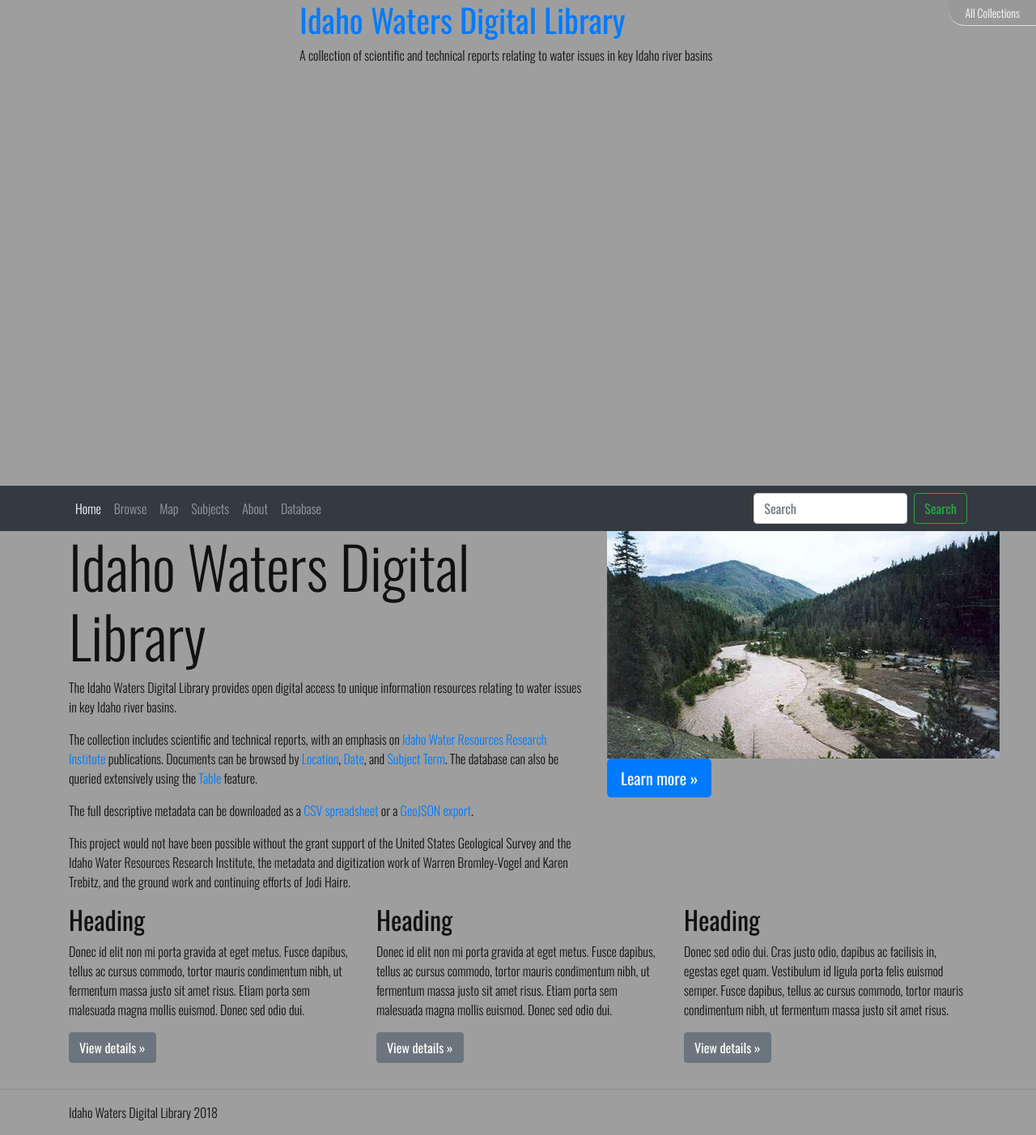
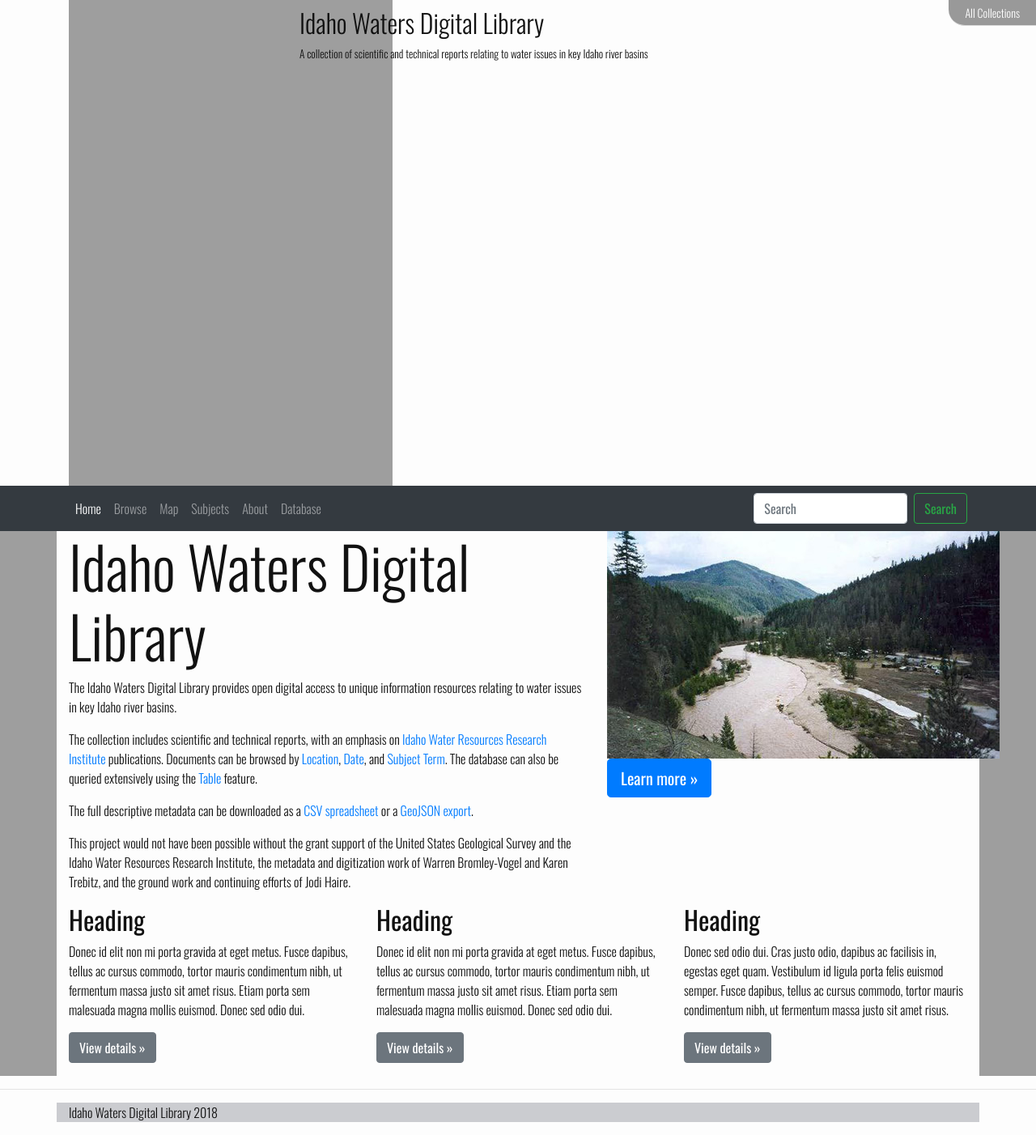
Before and after one commit to uidaholib/iwdl_source, a Jekyll site: the page built from index.html, in a window 1280 px wide. Shown: the whole page at 81% size. Built offline with Jekyll 4.4.1, drawn with Linux system fonts in a browser that asks for light colours.

Commit message:
add custom css

```diff
--- a/_sass/_custom.scss
+++ b/_sass/_custom.scss
@@ -1,8 +1,30 @@
 body {
-    font: $base-font-weight #{$base-font-size}/#{$base-line-height} $base-font-family;
+    font-family: $base-font-family;
+    font-size: $base-font-size;
+    font-weight: $base-font-weight;
+    line-height: $base-line-height;
     color: $text-color;
-    background: $background;
+    background: $background-color;
 }
+nav, footer {
+    background: $nav-background;
+}
+main {
+    background: $background-texture;
+    .container {
+        background: $background-color;
+    }
+}
+#title {
+    a {
+        font-size: 32px;
+        font-weight: 300;
+        color: $text-color;
+    }
+    p {
+        font-size: 13.5px;
+    }
+ }
 /** Begin Collections Pull **/
 
 #collectionlist a{
--- a/assets/css/main.scss
+++ b/assets/css/main.scss
@@ -11,8 +11,9 @@
 $base-line-height: 1.5;
 
 $text-color:       #111;
-$background: url(https://www.lib.uidaho.edu/digital/grey_wash_wall.png) repeat scroll;
+$background-texture: url(https://www.lib.uidaho.edu/digital/grey_wash_wall.png) repeat scroll;
 $background-color: #fdfdfd;
+$nav-background: #CBCCD0;
 $brand-color:      #B06048;
 
 $grey-color:       #828282;
```
